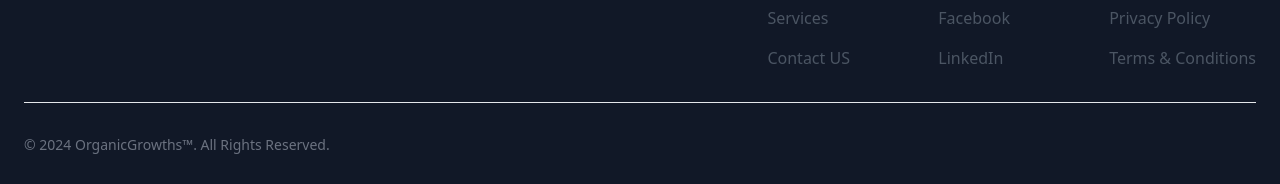
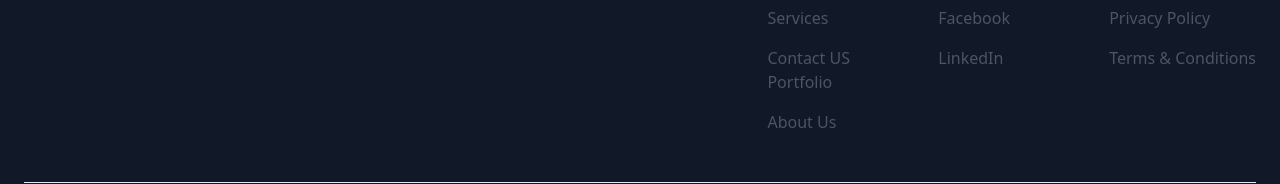
Before and after one commit to mdmainu/OGA, a plain HTML site: page Services.html in a window 1280 px wide. Shown: the part 1220-1404 px from the top of the page. Drawn offline with nearby package versions, Linux system fonts and the light colour scheme.

Commit message:
Update Services.html

```diff
--- a/Services.html
+++ b/Services.html
@@ -637,6 +637,12 @@
                     >Contact US</a
                   >
                 </li>
+                 <li class="mb-4">
+                  <a href="./Portfolio.html" class="hover:underline">Portfolio</a>
+                </li>
+                <li class="mb-4">
+                  <a href="./About.html" class="hover:underline">About Us</a>
+                </li>
               </ul>
             </div>
             <div>
```
